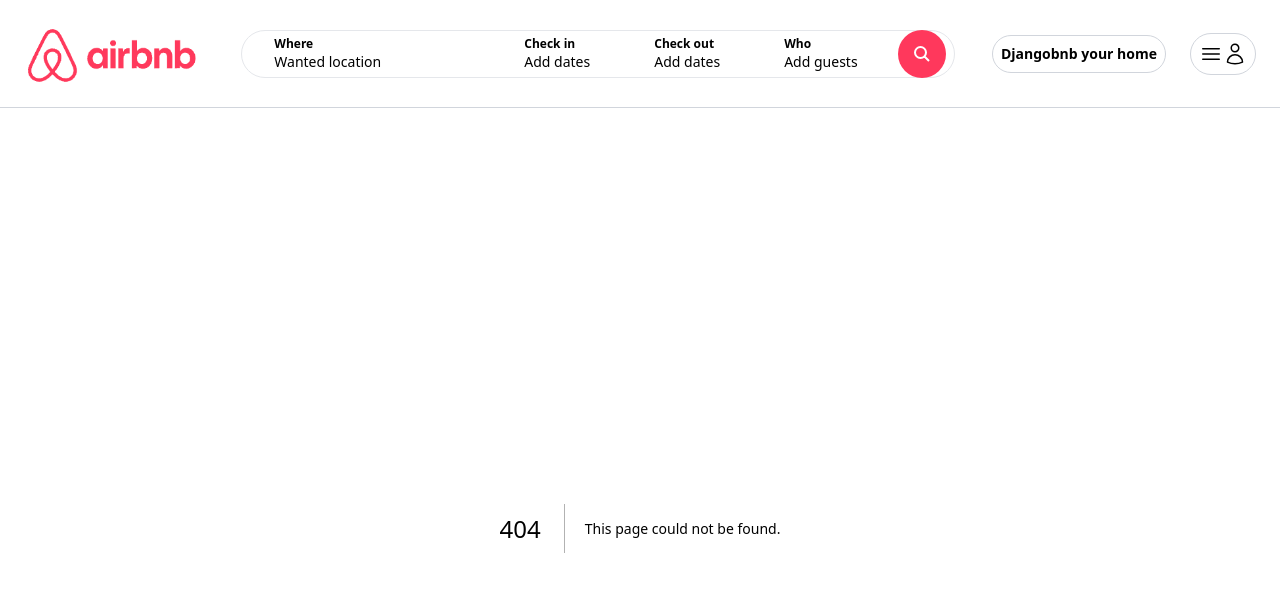
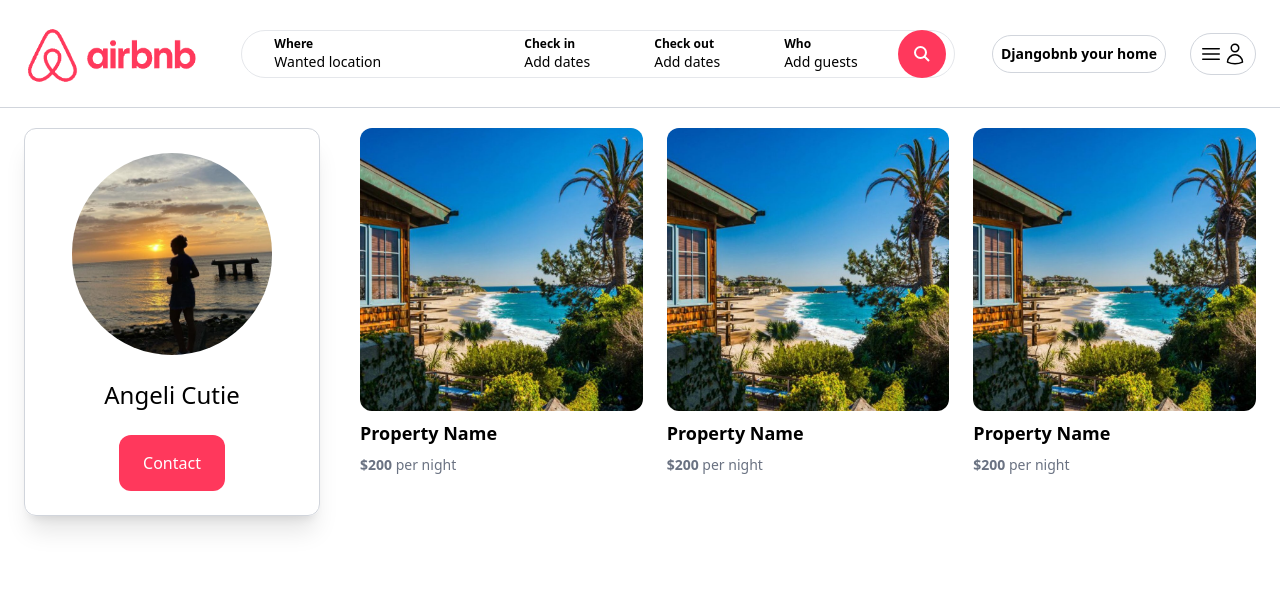
Before and after one commit to icegellycream/Django-amlf, a Next.js app: page /Landlords/1 in a window 1280 px wide. Before the commit this address had no page. Shown: the top 592 px of the page. Built offline with nearby package versions, Linux system fonts and the light colour scheme.

Commit message:
Landlord page - Figurado, Angeli Marie L.

```diff
--- /dev/null
+++ b/app/Landlords/[id]/page.tsx
@@ -0,0 +1,36 @@
+import Image from "next/image";
+
+import ContactButton from "@/app/components/ContactButton";
+import PropertyList from "@/app/components/properties/PropertyList";
+
+const LandlordsDetailPage = () => {
+    return (
+        <main className="max-w-[1500px] mx-auto px-6 pb-6">
+            <div className="grid grid-cols-1 md:grid-cols-4 gap-4">
+                <aside className="col-span-1 mb-4">
+                    <div className="flex flex-col items-center p-6 rounded-xl border border-gray-300 shadow-xl">
+                        <Image
+                            src="/profilepics/ladygirl.jpg"
+                            width={200}
+                            height={200}
+                            alt="the lady name"
+                            className="rounded-full"
+                        />
+
+                        <h1 className="mt-6 text-2xl">Angeli Cutie</h1>
+
+                        <ContactButton />
+                    </div>
+                </aside>
+
+                <div className="col-span-1 md:col-span-3 pl-0 md:pl-6">
+                    <div className="grid grid-cols-1 md:grid-cols-3 gap-6">
+                        <PropertyList />
+                    </div>
+                </div>
+            </div>
+        </main>
+    )
+}
+
+export default LandlordsDetailPage;
--- /dev/null
+++ b/app/components/ContactButton.tsx
@@ -0,0 +1,9 @@
+const ContactButton = () => {
+    return (
+        <div className="mt-6 py-4 px-6 cursor-pointer bg-[#ff385c] text-white rounded-xl hover:bg-[#d50027] transition">
+            Contact
+        </div>
+    )
+}
+
+export default ContactButton;
--- a/app/layout.tsx
+++ b/app/layout.tsx
@@ -1,7 +1,7 @@
 import type { Metadata } from "next";
 import { Geist, Geist_Mono } from "next/font/google";
 import "./globals.css";
-import Navbar from "./navbar/Navbar";
+import Navbar from "./components/navbar/Navbar";
 
 const geistSans = Geist({
   variable: "--font-geist-sans",
--- a/app/properties/[id]/page.tsx
+++ b/app/properties/[id]/page.tsx
@@ -24,13 +24,13 @@
 
                     <div className="py-6 flex items-center space-x-4">
                         <Image
-                                src="/profilepics/landlady.jpg"
+                                src="/profilepics/ladygirl.jpg"
                                 width={50}
                                 height={50}
                                 className="rounded-full"
-                                alt="The user name"
+                                alt="the ladylgirl name"
                             />
-                        <p><strong>Jamie D. Florig</strong> is your host</p>
+                        <p><strong>Angeli Marie Figurado</strong> is your host</p>
 
                     </div>
                     <hr />
```
Also changed, not shown: app/components/navbar/AddPropertyButton.tsx (renamed from app/navbar/AddPropertyButton.tsx), app/components/navbar/Navbar.tsx (renamed from app/navbar/Navbar.tsx), app/components/navbar/SearchFilters.tsx (renamed from app/navbar/SearchFilters.tsx), app/components/navbar/UserNav.tsx (renamed from app/navbar/UserNav.tsx), public/profilepics/ladygirl.jpg (added), public/profilepics/landlady.jpg (deleted).
